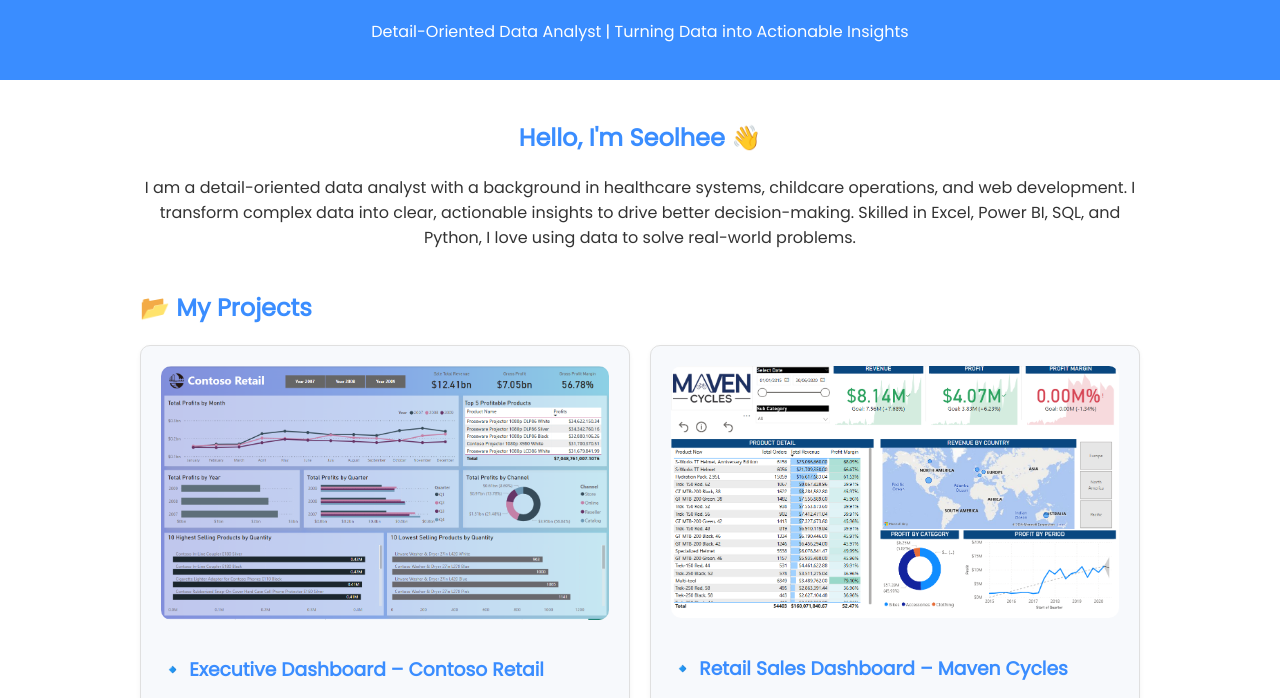
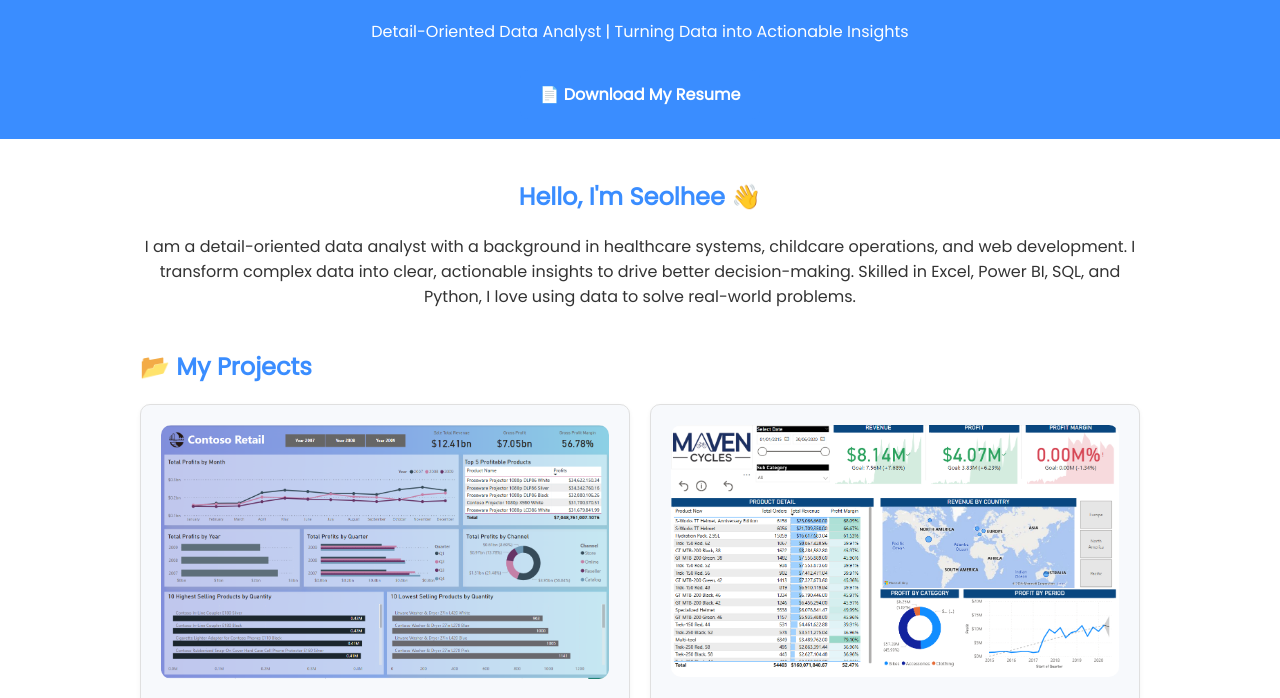
Before and after one commit to SeolheeKim7/SeolheeKim7.github.io, a plain HTML site: page index.html in a window 1280 px wide. Shown: the part 92-790 px from the top of the page. Drawn offline with Linux system fonts and the light colour scheme.

Commit message:
Update index.html

```diff
--- a/index.html
+++ b/index.html
@@ -113,6 +113,7 @@
   <header>
     <h1>Seolhee Kim</h1>
     <p>Detail-Oriented Data Analyst | Turning Data into Actionable Insights</p>
+    <a href="SeolheeKim_data_Analyst.pdf" class="resume-button" target="_blank" style="margin-top: 10px; display: inline-block;">📄 Download My Resume</a>
   </header>
 
   <main>
```
